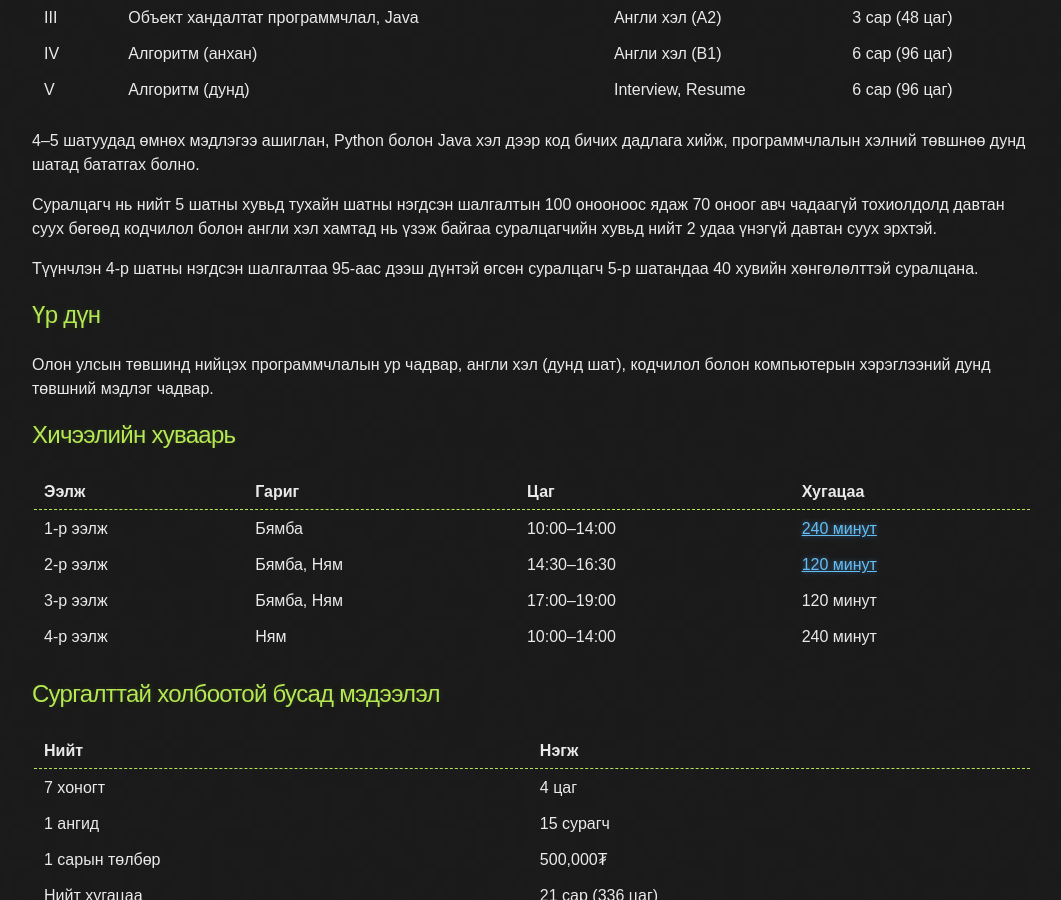
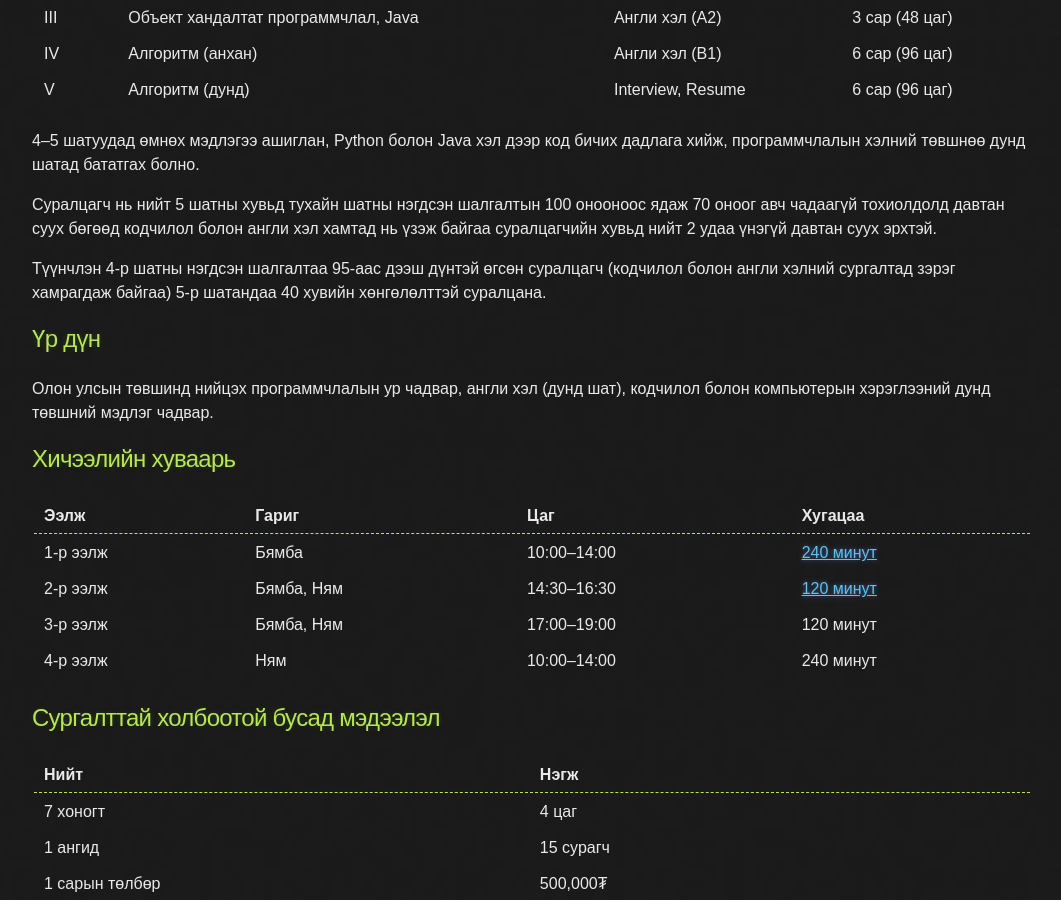
Before and after one commit to ganaatulgaa/corecode, a Jekyll site: the page built from index.md, in a window 1280 px wide and 900 px high, scrolled down 686 px. Shown: the whole window, without its empty margins (108-1169 px from the left). Built offline with Jekyll 4.4.1, drawn with Linux system fonts in a browser that asks for light colours.

Commit message:
Update index.md

```diff
--- a/index.md
+++ b/index.md
@@ -32,7 +32,7 @@
 
 Суралцагч нь нийт 5 шатны хувьд тухайн шатны нэгдсэн шалгалтын 100 онооноос ядаж 70 оноог авч чадаагүй тохиолдолд давтан суух бөгөөд кодчилол болон англи хэл хамтад нь үзэж байгаа суралцагчийн хувьд нийт 2 удаа үнэгүй давтан суух эрхтэй.
 
-Түүнчлэн 4-р шатны нэгдсэн шалгалтаа 95-аас дээш дүнтэй өгсөн суралцагч 5-р шатандаа 40 хувийн хөнгөлөлттэй суралцана.
+Түүнчлэн 4-р шатны нэгдсэн шалгалтаа 95-аас дээш дүнтэй өгсөн суралцагч (кодчилол болон англи хэлний сургалтад зэрэг хамрагдаж байгаа) 5-р шатандаа 40 хувийн хөнгөлөлттэй суралцана.
 
 ## Үр дүн
 
```
